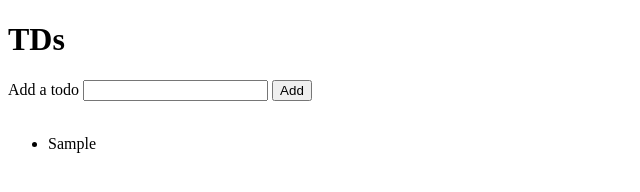
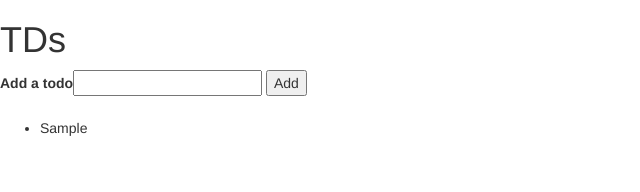
Before and after one commit to alanbuchanan/jqtd, a plain HTML site: page index.html in a window 1280 px wide. Both pictures are taken after typing "Sample" into the empty fields and a click on the button "Add". Shown: the whole page, without its empty margins (0-640 px from the left). Drawn offline with nearby package versions, Linux system fonts and the light colour scheme.

Commit message:
Add Bootstrap (add small jquery validation fix)

```diff
--- a/app.js
+++ b/app.js
@@ -1,8 +1,13 @@
 // User can click Add to add
 $('#todos button').click(function(){
   var $inputVal = $('input').val();
-  $('#todos ul').append('<li>' + $inputVal + '</li>')
-  $('#todos input').val('');
+  if($inputVal.length < 3){
+    $('#val-three-chars').css('visibility', 'visible');
+  } else {
+    $('#val-three-chars').css('visibility', 'hidden');
+    $('#todos ul').append('<li>' + $inputVal + '</li>')
+    $('#todos input').val('');
+  }
 });
 
 // User can press enter to add
--- a/index.html
+++ b/index.html
@@ -3,6 +3,7 @@
 <head>
   <meta charset="UTF-8">
   <title>Ror's JQTD</title>
+  <link rel="stylesheet" href="https://cdnjs.cloudflare.com/ajax/libs/twitter-bootstrap/3.3.6/css/bootstrap.css">
   <link rel="stylesheet" href="style.css">
 </head>
 <body>
```
